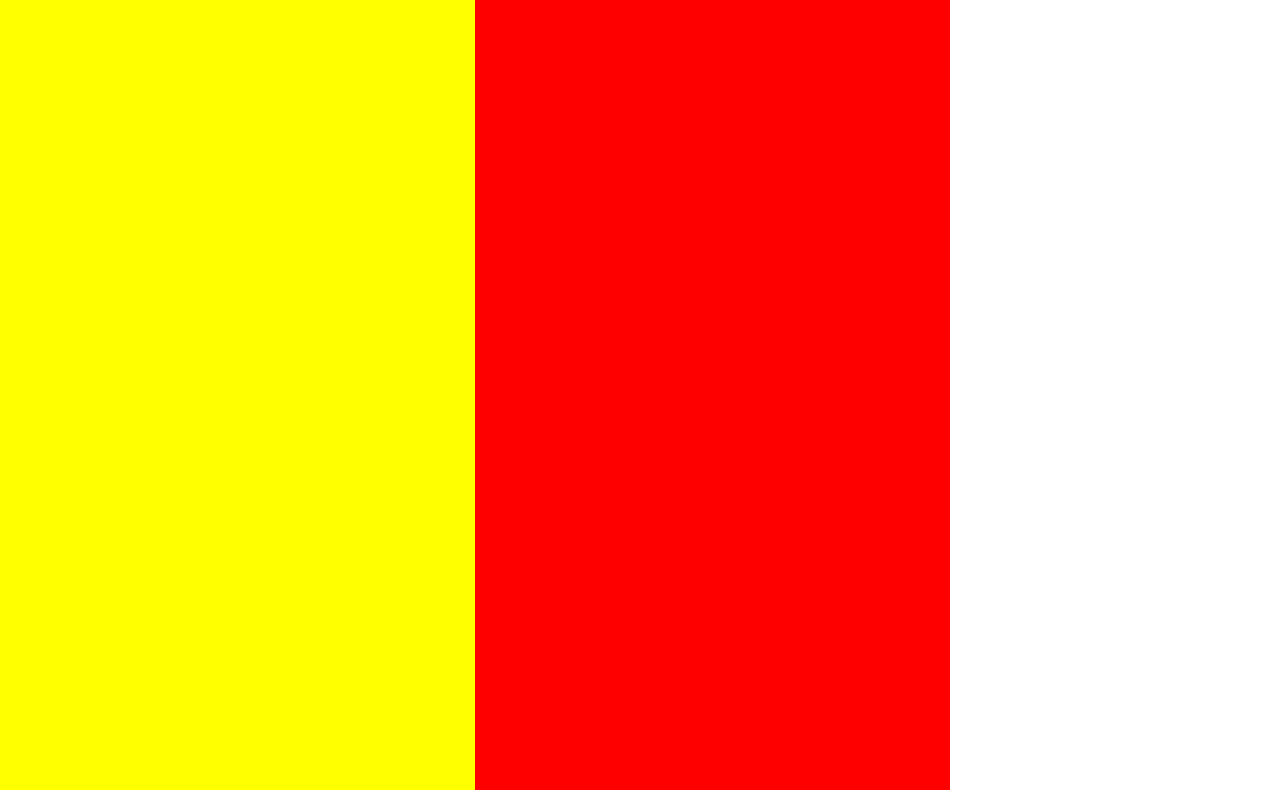
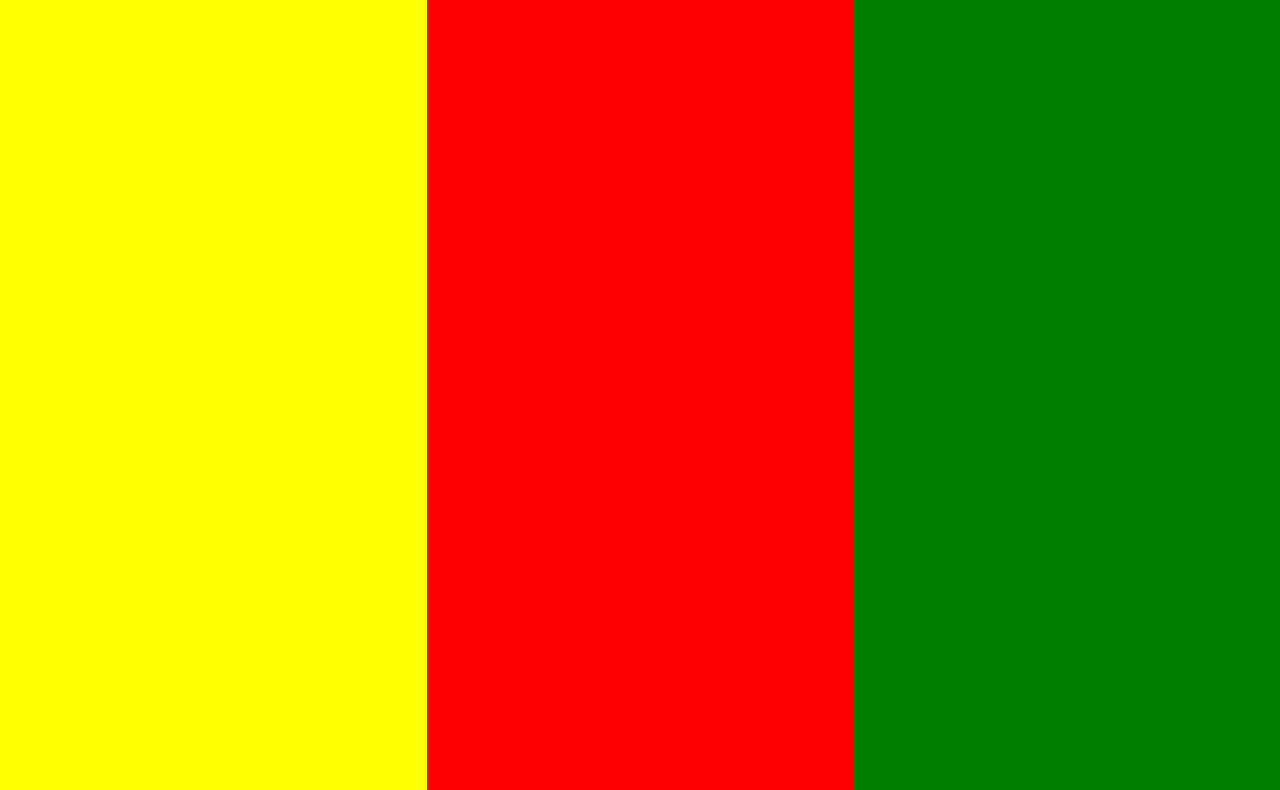
Before and after one commit to code-malayalam/samplemyweb, a website: page index.html in a window 1280 px wide. Shown: the part 230-1020 px from the top of the page. Drawn offline with Linux system fonts and the light colour scheme.

Commit message:
Added React Section

```diff
--- a/index.html
+++ b/index.html
@@ -32,6 +32,9 @@
         <div class="git">
             GIT
         </div>
+        <div class="react">
+            React
+        </div>
     </div>
 </body>
 </html>
--- a/style.css
+++ b/style.css
@@ -76,3 +76,7 @@ body {
 .sections .git {
     background: red;
 }
+
+.sections .react {
+    background: green;
+}
```
